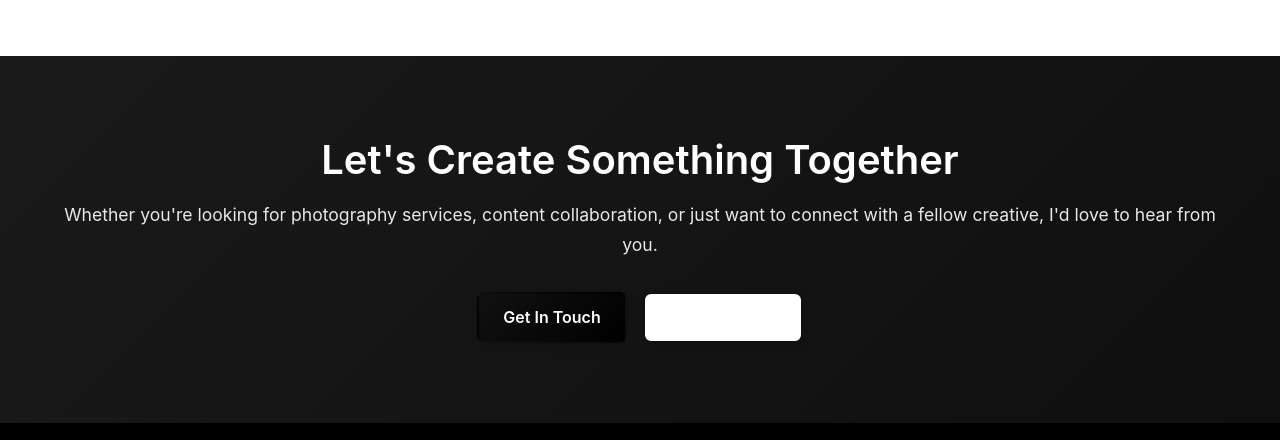
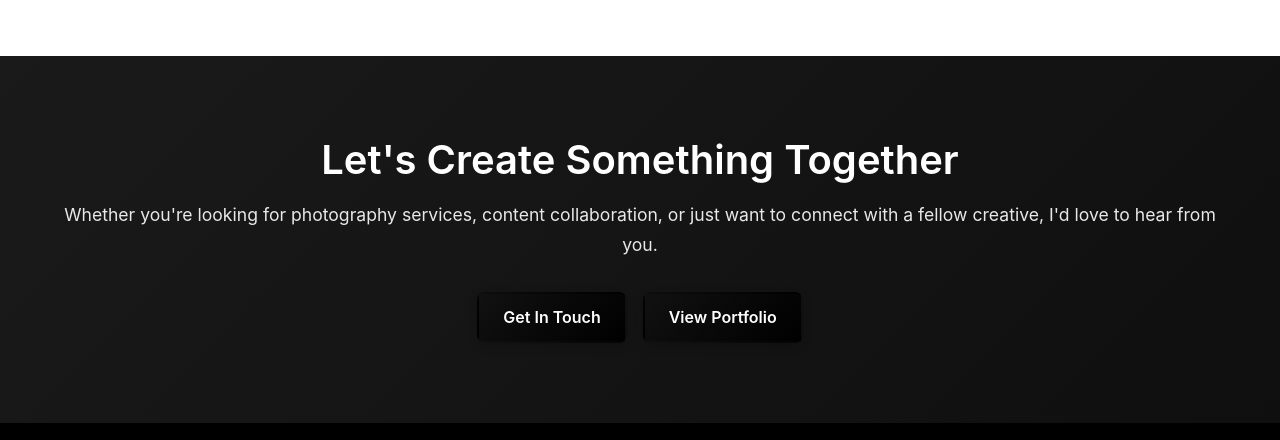
Before and after one commit to CodeAayu/codeaayu-creatives-website, a plain HTML site: page about.html in a window 1280 px wide. Shown: the part 4341-4781 px from the top of the page. Drawn offline with Linux system fonts and the light colour scheme.

Commit message:
Some commit

```diff
--- a/about.html
+++ b/about.html
@@ -205,7 +205,7 @@
                 <p>Whether you're looking for photography services, content collaboration, or just want to connect with a fellow creative, I'd love to hear from you.</p>
                 <div class="cta-buttons">
                     <a href="contact.html" class="btn btn-primary">Get In Touch</a>
-                    <a href="portfolio.html" class="btn btn-secondary">View Portfolio</a>
+                    <a href="portfolio.html" class="btn btn-primary">View Portfolio</a>
                 </div>
             </div>
         </section>
```
